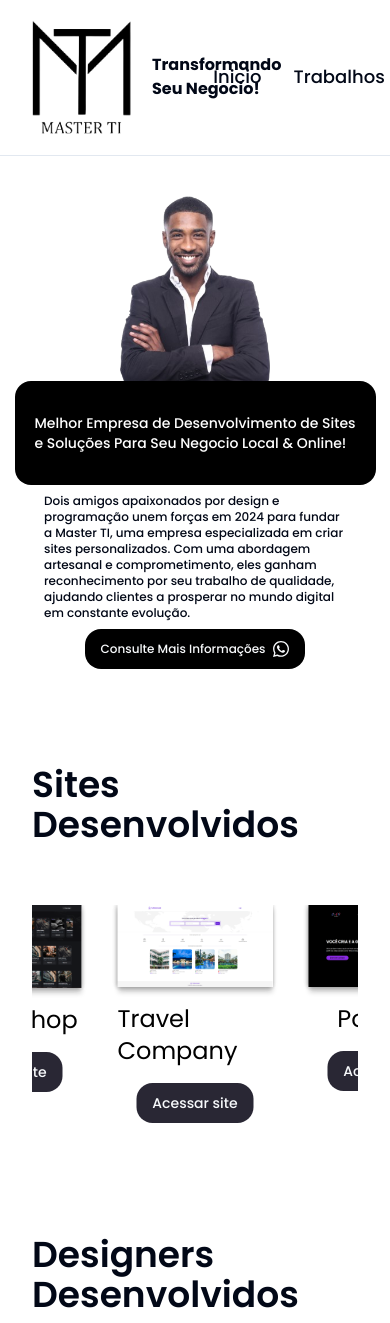
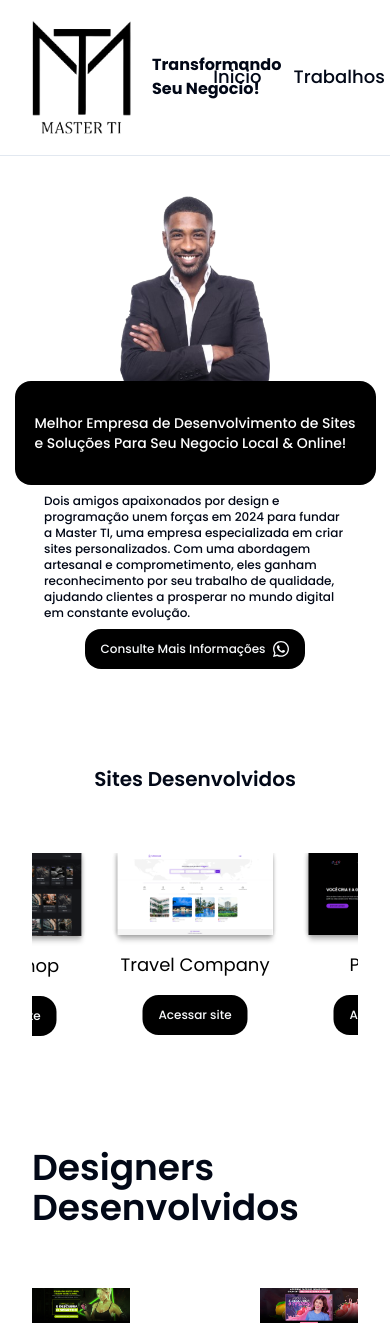
Before and after one commit to ayranoliveira1/master-ti, a Next.js app: page / in a window 390 px wide. Shown: the top 1323 px of the page. Built offline with nearby package versions, Linux system fonts and the light colour scheme.

Commit message:
Feat: Add responsiveness to Card Item and Card Site components

```diff
--- a/app/components/card-Item.tsx
+++ b/app/components/card-Item.tsx
@@ -21,10 +21,12 @@ const CardItem = ({ name, Imagem, link }: CardItemProps) => {
             />
          </div>
 
-         <h1 className="text-2xl text-black">{name}</h1>
+         <h1 className="lg:text-2xl text-lg text-black">{name}</h1>
 
          <Link href={link} target="_blank">
-            <Button className="bg-[#292734] rounded-2xl">Acessar site</Button>
+            <Button className="bg-black text-xs lg:text-md rounded-2xl">
+               Acessar site
+            </Button>
          </Link>
       </div>
    );
--- a/app/components/card-site.tsx
+++ b/app/components/card-site.tsx
@@ -1,13 +1,7 @@
 "use client";
 
 import Autoplay from "embla-carousel-autoplay";
-import {
-   Carousel,
-   CarouselContent,
-   CarouselItem,
-   CarouselNext,
-   CarouselPrevious,
-} from "./ui/carousel";
+import { Carousel, CarouselContent, CarouselItem } from "./ui/carousel";
 import CardItem from "./card-Item";
 import sites from "../lib/sites";
 import { useRef } from "react";
@@ -17,7 +11,9 @@ const CardSites = () => {
 
    return (
       <div className="flex flex-col items-center gap-5 justify-center">
-         <h1 className="text-4xl font-semibold mb-10">Sites Desenvolvidos</h1>
+         <h1 className="lg:text-4xl text-xl font-semibold mb-10">
+            Sites Desenvolvidos
+         </h1>
 
          <Carousel plugins={[plugin.current]} className="w-full">
             <CarouselContent className="gap-5">
```
